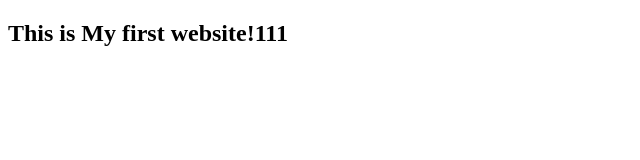
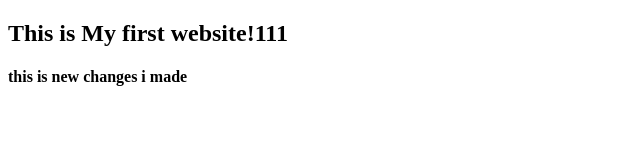
Before and after one commit to pritcancode/Class_20_09, a plain HTML site: page index.html in a window 1280 px wide. Shown: the whole page, without its empty margins (0-640 px from the left). Drawn offline with Linux system fonts and the light colour scheme.

Commit message:
this the second commit i made

```diff
--- a/index.html
+++ b/index.html
@@ -8,6 +8,7 @@
 </head>
 <body>
     <h2>This is My first website!111</h2>
+    <h4>this is new changes i made </h4>
 
     <script src="index.js"></script>
 </body>
```
